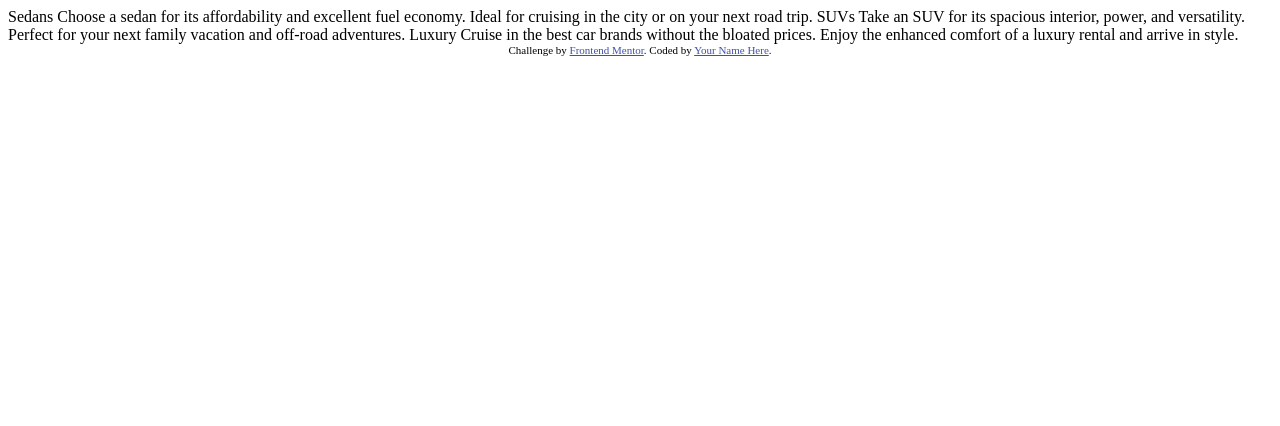
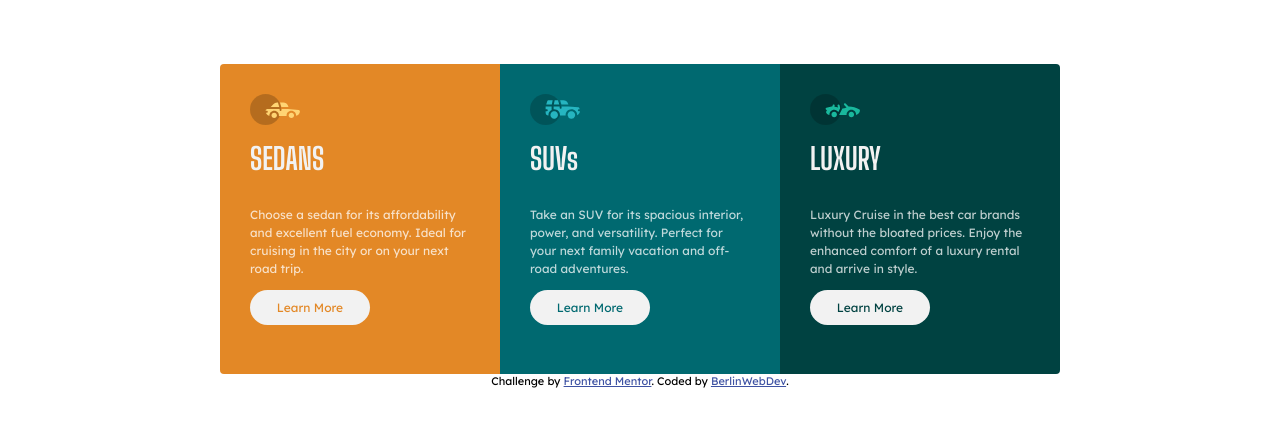
Before and after one commit to BerlinWebDev/3Column, a plain HTML site: page index.html in a window 1280 px wide. Drawn offline with Linux system fonts and the light colour scheme.

Commit message:
Finished Challenge

```diff
--- a/index.html
+++ b/index.html
@@ -17,12 +17,29 @@
 
 <body>
     <main>
-        Sedans Choose a sedan for its affordability and excellent fuel economy. Ideal for cruising in the city or on your next road trip. SUVs Take an SUV for its spacious interior, power, and versatility. Perfect for your next family vacation and off-road adventures.
-        Luxury Cruise in the best car brands without the bloated prices. Enjoy the enhanced comfort of a luxury rental and arrive in style.
+        <div class="card">
+            <img class="card__img" src="/images/icon-sedans.svg" />
+            <p class="card__title">SEDANS</p>
+            <p class="card__desc">Choose a sedan for its affordability and excellent fuel economy. Ideal for cruising in the city or on your next road trip.</p>
+            <div class="card__more card__more__sedan">Learn More</div>
+        </div>
+        <div class="card">
+            <img class="card__img" src="/images/icon-suvs.svg" />
+            <p class="card__title">SUVs</p>
+            <p class="card__desc">Take an SUV for its spacious interior, power, and versatility. Perfect for your next family vacation and off-road adventures.</p>
+            <div class="card__more card__more__suv">Learn More</div>
+        </div>
+        <div class="card">
+            <img class="card__img" src="/images/icon-luxury.svg" />
+            <p class="card__title">LUXURY</p>
+            <p class="card__desc">Luxury Cruise in the best car brands without the bloated prices. Enjoy the enhanced comfort of a luxury rental and arrive in style.</p>
+            <div class="card__more card__more__luxury">Learn More</div>
+        </div>
+
     </main>
     <footer>
         <div class="attribution">
-            Challenge by <a href="https://www.frontendmentor.io?ref=challenge" target="_blank">Frontend Mentor</a>. Coded by <a href="#">Your Name Here</a>.
+            Challenge by <a href="https://www.frontendmentor.io?ref=challenge" target="_blank">Frontend Mentor</a>. Coded by <a href="#">BerlinWebDev</a>.
         </div>
     </footer>
 </body>
--- a/style.css
+++ b/style.css
@@ -1,3 +1,90 @@
+body {
+    font-family: 'Lexend Deca', sans-serif;
+    margin: 0 auto;
+    font-size: 0;
+    text-align: center;
+    margin-top: 4rem;
+}
+
+@media screen and (min-width: 870px) {
+    .card {
+        margin: 0 auto;
+        display: inline-block;
+    }
+    .card:nth-child(1) {
+        border-top-right-radius: 0px !important;
+        border-bottom-left-radius: 4px !important;
+    }
+    .card:nth-child(3) {
+        border-bottom-left-radius: 0px !important;
+        border-top-right-radius: 4px !important;
+        border-bottom-right-radius: 4px;
+    }
+}
+
+.card:nth-child(1) {
+    background-color: hsl(31, 77%, 52%);
+    border-top-left-radius: 4px;
+    border-top-right-radius: 4px;
+}
+
+.card:nth-child(2) {
+    background-color: hsl(184, 100%, 22%);
+}
+
+.card:nth-child(3) {
+    background-color: hsl(179, 100%, 13%);
+    border-bottom-left-radius: 4px;
+    border-bottom-right-radius: 4px;
+}
+
+.card {
+    text-align: left;
+    margin: 0 auto;
+    height: 230px;
+    width: 220px;
+    padding: 30px;
+    padding-bottom: 50px;
+}
+
+.card__img {
+    width: 50px;
+}
+
+.card__title {
+    font-family: 'Big Shoulders Display', cursive;
+    font-size: 30px;
+    margin-top: 15px;
+    color: hsl(0, 0%, 95%);
+}
+
+.card__desc {
+    font-size: 12px;
+    line-height: 1.5;
+    color: hsla(0, 0%, 100%, 0.75);
+}
+
+.card__more {
+    background-color: hsl(0, 0%, 95%);
+    border-radius: 50px;
+    width: 100px;
+    font-size: 12px;
+    text-align: center;
+    padding: 10px;
+}
+
+.card__more__sedan {
+    color: hsl(31, 77%, 52%)
+}
+
+.card__more__suv {
+    color: hsl(184, 100%, 22%)
+}
+
+.card__more__luxury {
+    color: hsl(179, 100%, 13%);
+}
+
 .attribution {
     font-size: 11px;
     text-align: center;
```
Also changed, not shown: 3 other files.
